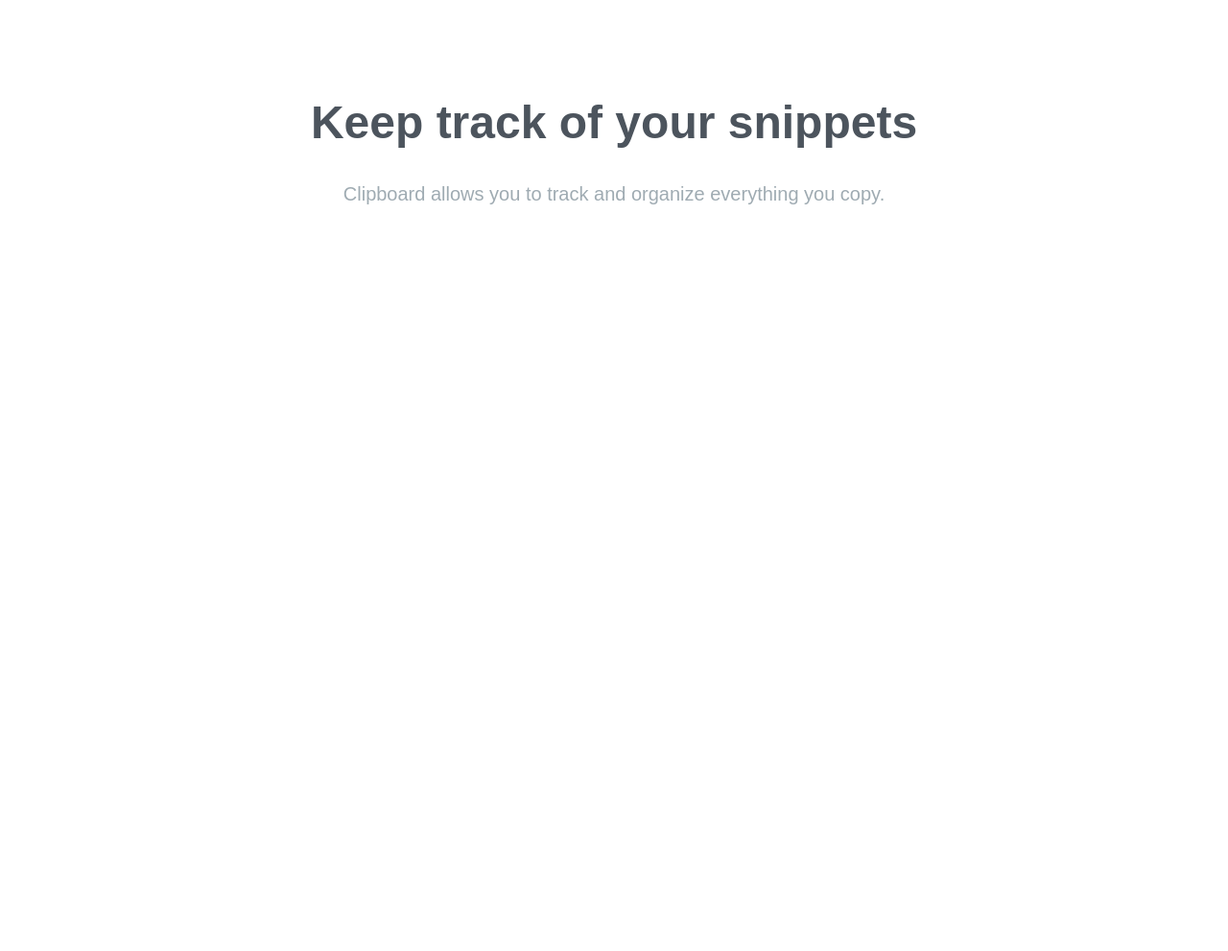
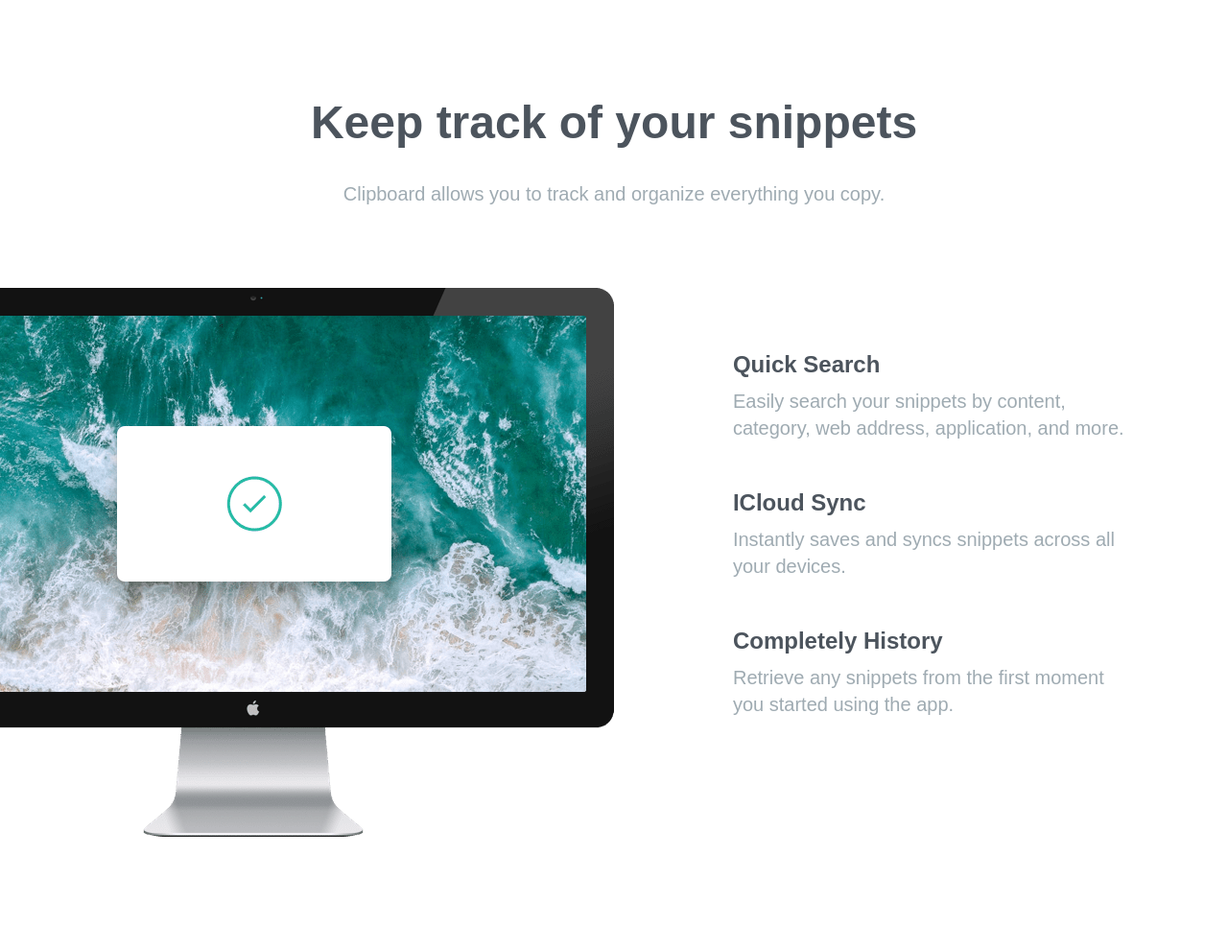
Before and after one commit to fabiotano/Clipboard-Project, a website: page index.html in a window 1280 px wide. Shown: the part 617-1608 px from the top of the page at 96% size. Before the commit the page ends 917 px from the top, so only its background shows below. Drawn offline with Linux system fonts and the light colour scheme; a web font is replaced by a local one.

Commit message:
Features Section & Items

```diff
--- a/index.html
+++ b/index.html
@@ -16,7 +16,7 @@
   <body>
     <!-- Hero Section -->
     <section id="hero">
-      <div class="section-container mb-40 px-10 pt-16">
+      <div class="section-container mb-40 pt-16">
         <img src="images/logo.svg" alt="" class="mx-auto my-16" />
         <h3>A history of everything you copy</h3>
         <p class="max-w-3xl mx-auto mb-10 text-2xl text-grayishBlue">
@@ -36,7 +36,7 @@
     </section>
     <!-- Snippets Section -->
     <section id="snippets">
-      <div class="section-container my-20 px-10">
+      <div class="section-container my-20">
         <h3>Keep track of your snippets</h3>
         <p
           class="max-w-3xl mx-auto mb-23 text-xl leading-9 text-center text-grayishBlue"
@@ -45,6 +45,36 @@
         </p>
       </div>
     </section>
+    <!-- Feature Section -->
+    <section id="feature">
+      <div class="section-container my-20">
+        <div class="relative flex flex-col md:flex-row md:space-x-32">
+          <div class="md:w-1/2">
+            <img
+              src="images/image-computer.png"
+              alt="image-computer"
+              class="md:absolute top-0 right-[50%]">
+            </img>
+          </div>
+          <div class="flex flex-col mt-16 mb-24 space-y-12 text-xl md:w-1/2 md:mb-60 md:text-left md:pl-16">
+            <div>
+              <h5 class="mb-2 text-2xl font-bold text-darkGrayishBlue">Quick Search</h5>
+              <div class="p max-w-md text-grayishBlue">Easily search your snippets by content, category, web address, application, and more.</div>
+            </div>
+            <div>
+              <h5 class="mb-2 text-2xl font-bold text-darkGrayishBlue">ICloud Sync</h5>
+              <div class="p max-w-md text-grayishBlue">Instantly saves and syncs snippets across all your devices.
+              </div>
+            </div>
+            <div>
+              <h5 class="mb-2 text-2xl font-bold text-darkGrayishBlue">Completely History</h5>
+              <div class="p max-w-md text-grayishBlue">Retrieve any snippets from the first moment you started using the app.
+              </div>
+            </div>
+          </div>
+        </div>
+      </div>
+    </section>
   </body>
 </html>
 
--- a/input.css
+++ b/input.css
@@ -9,7 +9,7 @@
 }
 
 .section-container {
-  @apply max-w-6xl mx-auto text-center
+  @apply max-w-6xl mx-auto text-center px-10
 }
 
 .button-container {
```
Also changed, not shown: css/style.css.
